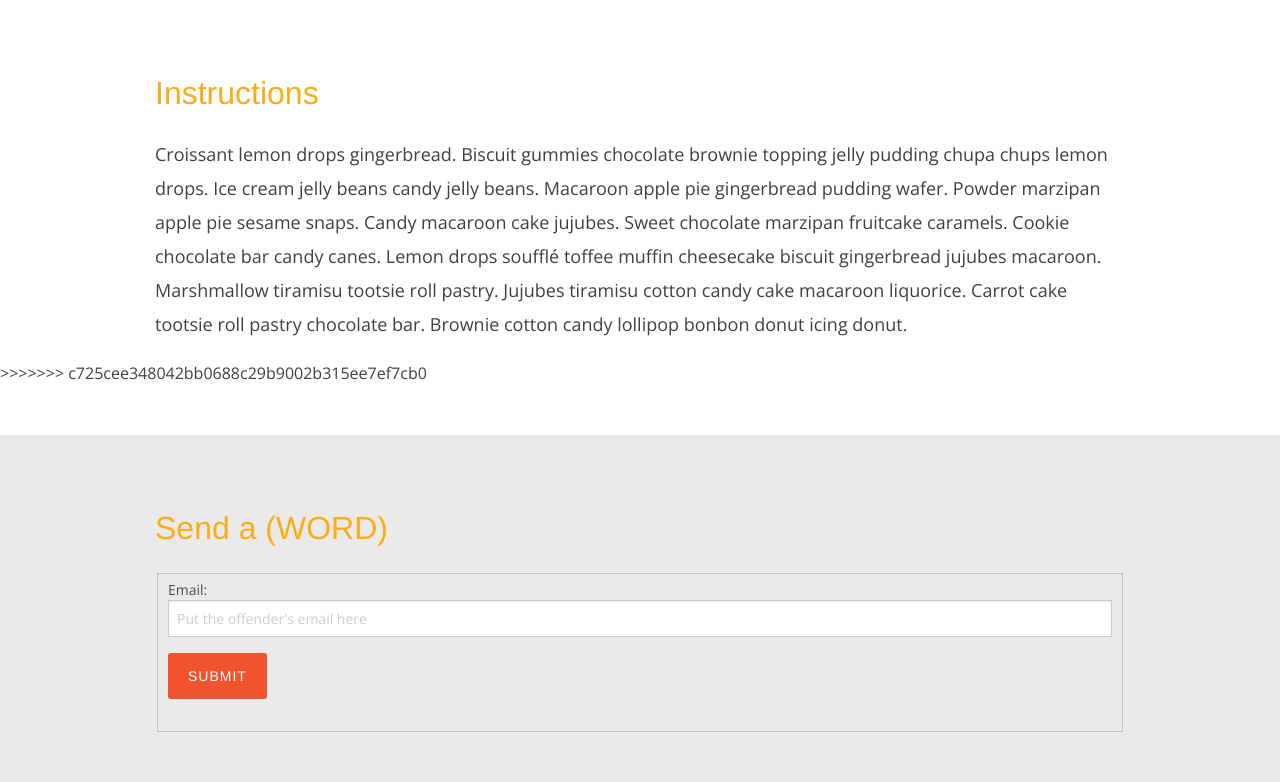
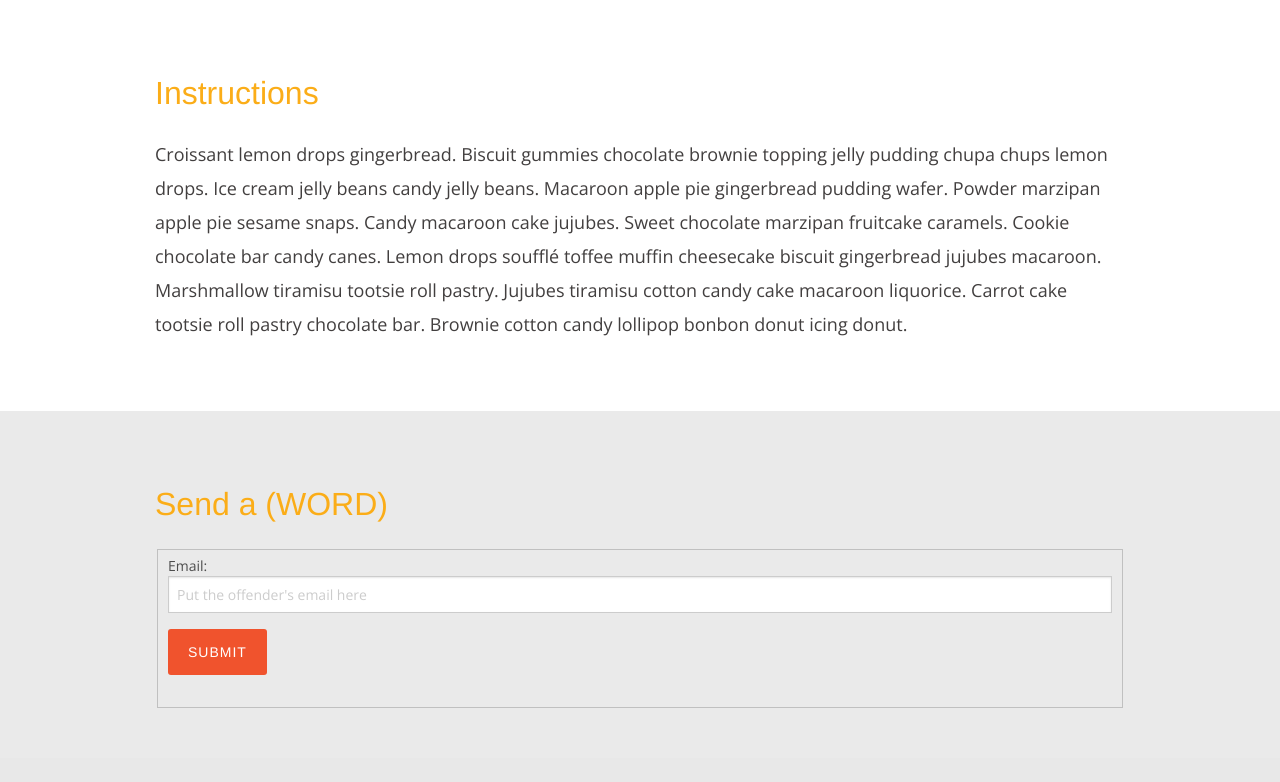
Before and after one commit to juliepanda/chimehack, a Flask app: page / in a window 1280 px wide. Shown: the part 1941-2723 px from the top of the page. After the commit the page ends 2649 px from the top, so only its background shows below. Run offline with Flask 2, Linux system fonts and the light colour scheme; grey boxes labelled with a size stand in for pictures from a placeholder-image service; some libraries are stand-ins or nearby versions.

Commit message:
fix merge

```diff
--- a/templates/index.html
+++ b/templates/index.html
@@ -96,7 +96,6 @@
         <p>Croissant lemon drops gingerbread. Biscuit gummies chocolate brownie topping jelly pudding chupa chups lemon drops. Ice cream jelly beans candy jelly beans. Macaroon apple pie gingerbread pudding wafer. Powder marzipan apple pie sesame snaps. Candy macaroon cake jujubes. Sweet chocolate marzipan fruitcake caramels. Cookie chocolate bar candy canes. Lemon drops soufflé toffee muffin cheesecake biscuit gingerbread jujubes macaroon. Marshmallow tiramisu tootsie roll pastry. Jujubes tiramisu cotton candy cake macaroon liquorice. Carrot cake tootsie roll pastry chocolate bar. Brownie cotton candy lollipop bonbon donut icing donut.</p>
         </div>
       </div>
->>>>>>> c725cee348042bb0688c29b9002b315ee7ef7cb0
     </div>
 
     <div class="section-5-send">
```
